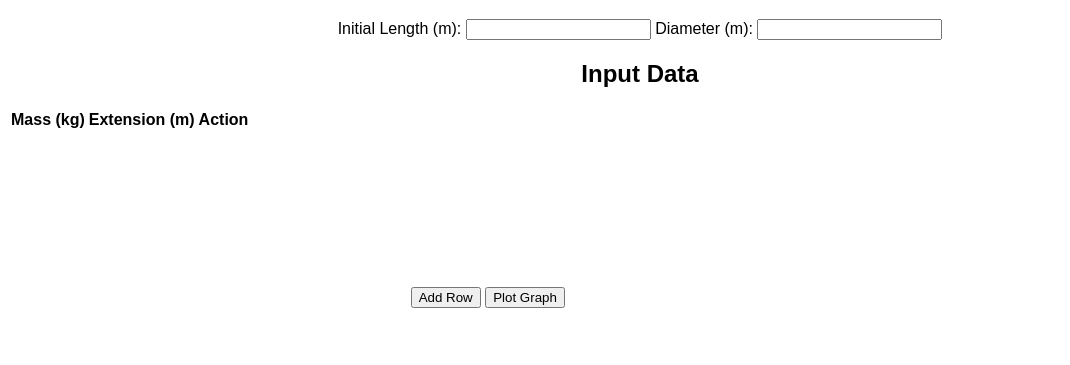
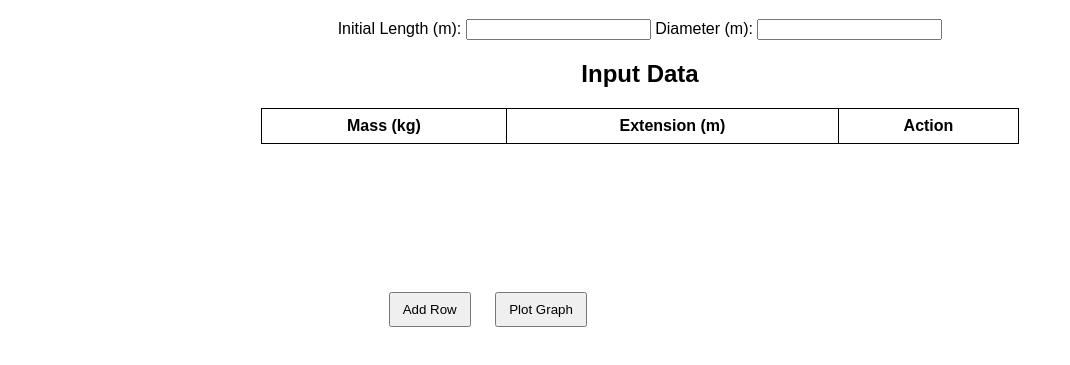
Before and after one commit to DinoZoomer/Physics-Stress-Strain, a plain HTML site: page index.html in a window 1280 px wide. Shown: the part 61-426 px from the top of the page, without its empty margins (0-1070 px from the left). Drawn offline with nearby package versions, Linux system fonts and the light colour scheme.

Commit message:
Update style.css

```diff
--- a/style.css
+++ b/style.css
@@ -2,7 +2,21 @@ body {
     font-family: Arial, sans-serif;
     text-align: center;
 }
-canvas {
-    max-width: 600px;
-    margin-top: 20px;
+
+table {
+    width: 60%;
+    margin: 20px auto;
+    border-collapse: collapse;
 }
+
+th, td {
+    border: 1px solid black;
+    padding: 8px;
+    text-align: center;
+}
+
+button {
+    margin: 10px;
+    padding: 8px 12px;
+    cursor: pointer;
+}
```
